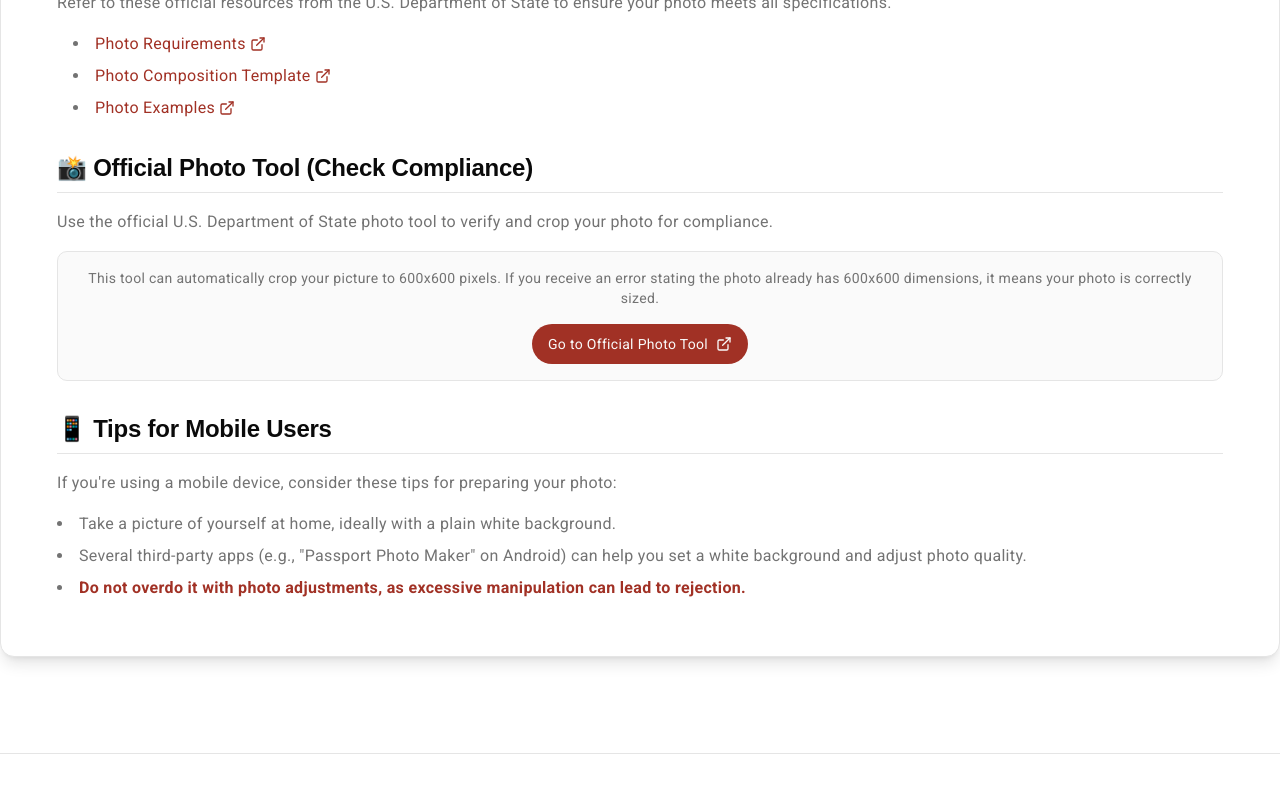
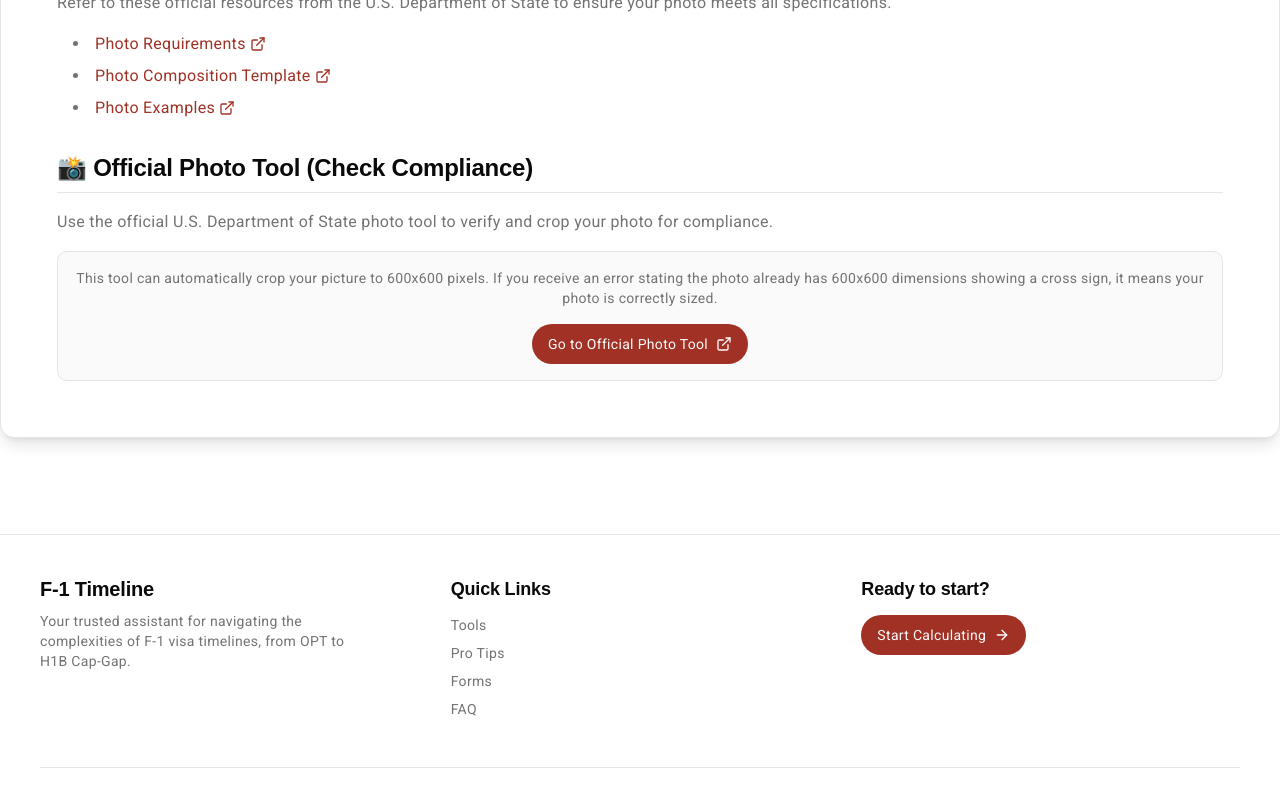
Before and after one commit to Ashwin-Pulipati/optipathway, a Next.js app: page /photo-tool in a window 1280 px wide. Shown: the part 625-1419 px from the top of the page. Built offline with nearby package versions, Linux system fonts and the light colour scheme; a web font is replaced by a local one.

Commit message:
refactor(ui): polish the view removing unnecessary information

```diff
--- a/src/app/photo-tool/page.tsx
+++ b/src/app/photo-tool/page.tsx
@@ -105,7 +105,7 @@ const PhotoTool: React.FC = () => {
               <p className="text-sm text-muted-foreground">
                 This tool can automatically crop your picture to 600x600 pixels.
                 If you receive an error stating the photo already has 600x600
-                dimensions, it means your photo is correctly sized.
+                dimensions showing a cross sign, it means your photo is correctly sized.
               </p>
               <Button asChild size="lg" className={cn("rounded-full py-5")}>
                 <Link
@@ -120,34 +120,6 @@ const PhotoTool: React.FC = () => {
               </Button>
             </div>
           </div>
-
-          {/* Section: Tips for Mobile Users */}
-          <div className="space-y-4">
-            <h2 className="text-2xl font-serif font-bold text-foreground border-b border-border pb-2 flex items-center gap-2">
-              📱 Tips for Mobile Users
-            </h2>
-            <p className="text-muted-foreground leading-relaxed">
-              If you&apos;re using a mobile device, consider these tips for
-              preparing your photo:
-            </p>
-            <ul className="list-disc list-inside space-y-2 text-muted-foreground">
-              <li>
-                Take a picture of yourself at home, ideally with a plain white
-                background.
-              </li>
-              <li>
-                Several third-party apps (e.g., &quot;Passport Photo Maker&quot;
-                on Android) can help you set a white background and adjust photo
-                quality.
-              </li>
-              <li>
-                <strong className="text-destructive">
-                  Do not overdo it with photo adjustments, as excessive
-                  manipulation can lead to rejection.
-                </strong>
-              </li>
-            </ul>
-          </div>
         </CardContent>
       </Card>
     </div>
```
